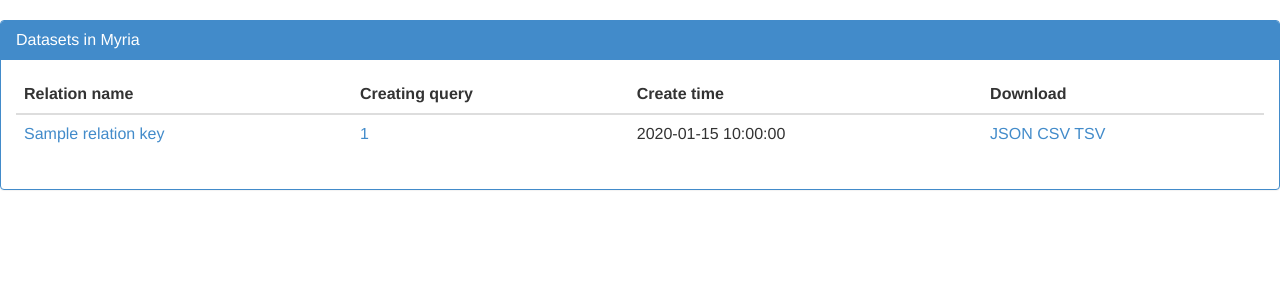
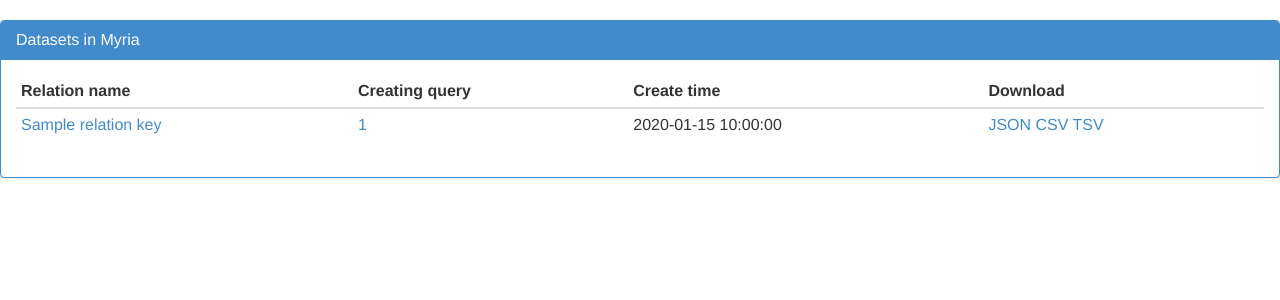
Before and after one commit to uwescience/myria-web, a Python web app: template appengine/templates/datasets.html in a window 1280 px wide. Shown: the part 52-352 px from the top of the page. Run offline with Jinja, Linux system fonts and the light colour scheme; the template is opened without the code that fills it: most values are stand-ins (such as "Sample title", 1, 10 or a date in 2020).

Commit message:
datasets: use compressed table
Signed-off-by: Daniel Halperin <dhalperi@cs.washington.edu>

```diff
--- a/appengine/templates/datasets.html
+++ b/appengine/templates/datasets.html
@@ -45,7 +45,7 @@
 			<h3 class="panel-title">Datasets in Myria</h3>
 		</div>
 		<div class="panel-body">
-			<table class="table">
+			<table class="table table-condensed">
 			<thead>
 				<tr>
 					<th>Relation name</th>
```
